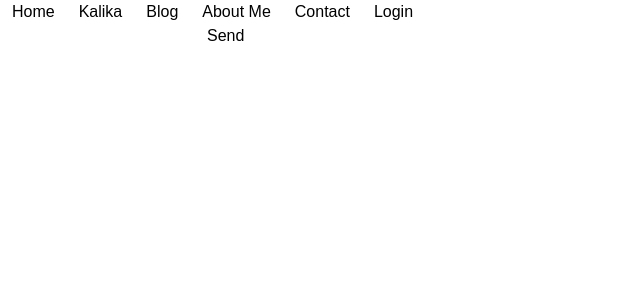
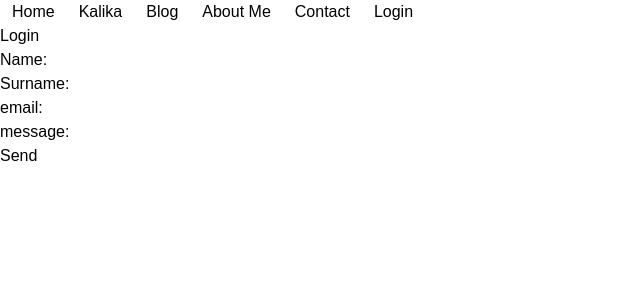
Before and after one commit to danilojezernik/kalika-devi-frontend, a Vue app: page /contact in a window 1280 px wide. Shown: the top 300 px of the page, without its empty margins (0-640 px from the left). Built offline with nearby package versions, Linux system fonts and the light colour scheme.

Commit message:
Adding contact page and functionality to send email

```diff
--- a/src/core/pages/public/Contact/contact.html
+++ b/src/core/pages/public/Contact/contact.html
@@ -1,4 +1,38 @@
+<h1>Login</h1>
 <form @click.prevent="sendMail">
-  <input type="text">
-  <button>Send</button>
+
+  <div>
+    <label for="name">Name:</label>
+    <input v-model="state.name" type="text" id="name" required>
+    <p v-if="v$.name.$error">
+      {{ v$.name.$errors[0].$message }}
+    </p>
+  </div>
+
+  <div>
+    <label for="surname">Surname:</label>
+    <input v-model="state.surname" type="text" id="surname" required>
+    <p v-if="v$.surname.$error">
+      {{ v$.surname.$errors[0].$message }}
+    </p>
+  </div>
+
+  <div>
+    <label for="email">email:</label>
+    <input v-model="state.email" type="email" id="email" required>
+    <p v-if="v$.email.$error">
+      {{ v$.email.$errors[0].$message }}
+    </p>
+  </div>
+
+  <div>
+    <label for="message">message:</label>
+    <input v-model="state.message" type="text" id="message" required>
+    <p v-if="v$.message.$error">
+      {{ v$.message.$errors[0].$message }}
+    </p>
+  </div>
+
+  <button type="submit">Send</button>
 </form>
+<p v-if="state.error">{{ state.error }}</p>
--- a/src/core/pages/public/Contact/contact.ts
+++ b/src/core/pages/public/Contact/contact.ts
@@ -1,13 +1,72 @@
-import { defineComponent } from 'vue'
+import { defineComponent, reactive } from 'vue'
+import { sendContact } from '@/services/api/contact'
+import { email, helpers, required } from '@vuelidate/validators'
+import { useVuelidate } from '@vuelidate/core'
 
 export default defineComponent({
   setup() {
 
-    const sendMail = () => {
+    const state = reactive({
+      name: '',
+      surname: '',
+      email: '',
+      message: '',
+      datum_vnosa: new Date().toISOString(),
+      error: ''
+    })
 
+    const rules = {
+      name: {
+        required: helpers.withMessage('Name is required!', required)
+      },
+      surname: {
+        required: helpers.withMessage('Surname is required!', required)
+      },
+      email: {
+        required: helpers.withMessage('Email is required!', email)
+      },
+      message: {
+        required: helpers.withMessage('Message is required!', required)
+      }
+    }
+
+    const v$ = useVuelidate(rules, state)
+
+    const sendMail = async () => {
+      v$.value.$touch()
+
+      if (!v$.value.$invalid) {
+        try {
+          // Reset the error message
+          state.error = ''
+
+          await sendContact({
+            name: state.name,
+            surname: state.surname,
+            email: state.email,
+            message: state.message,
+            datum_vnosa: state.datum_vnosa
+          })
+
+          // Clear form fields
+          state.name = ''
+          state.surname = ''
+          state.email = ''
+          state.message = ''
+          state.error = ''
+
+          // Reset validation state
+          v$.value.$reset()
+        } catch (error) {
+          console.error(error)
+          state.error = 'An error occurred while sending your message. Please try again.'
+        }
+      }
     }
 
     return {
+      state,
+      v$,
       sendMail
     }
   }
--- a/src/services/api/contact.ts
+++ b/src/services/api/contact.ts
@@ -2,10 +2,20 @@ import type { Contact } from '@/models/contact'
 
 import publicApiClient from '@/services/instance/public/axiosPublic'
 
-export const sendContact = async (): Promise<Contact> => {
+/**
+ * Function to handle user contact.
+ * Sends a POST request with the provided credentials to the contact endpoint.
+ *
+ * @param {Login} sendContact - The values that are needed for email.
+ * @returns {Promise<any>} - A promise that resolves with the server response.
+ * @throws {Error} - Throws an error if the request fails.
+ */
+export const sendContact = async (sendContact: Contact): Promise<Contact> => {
   try {
-
+    const response = await publicApiClient.post<Contact>('/contact', sendContact)
+    return response.data
   } catch (error) {
     console.log(error)
+    throw error
   }
 }
```
